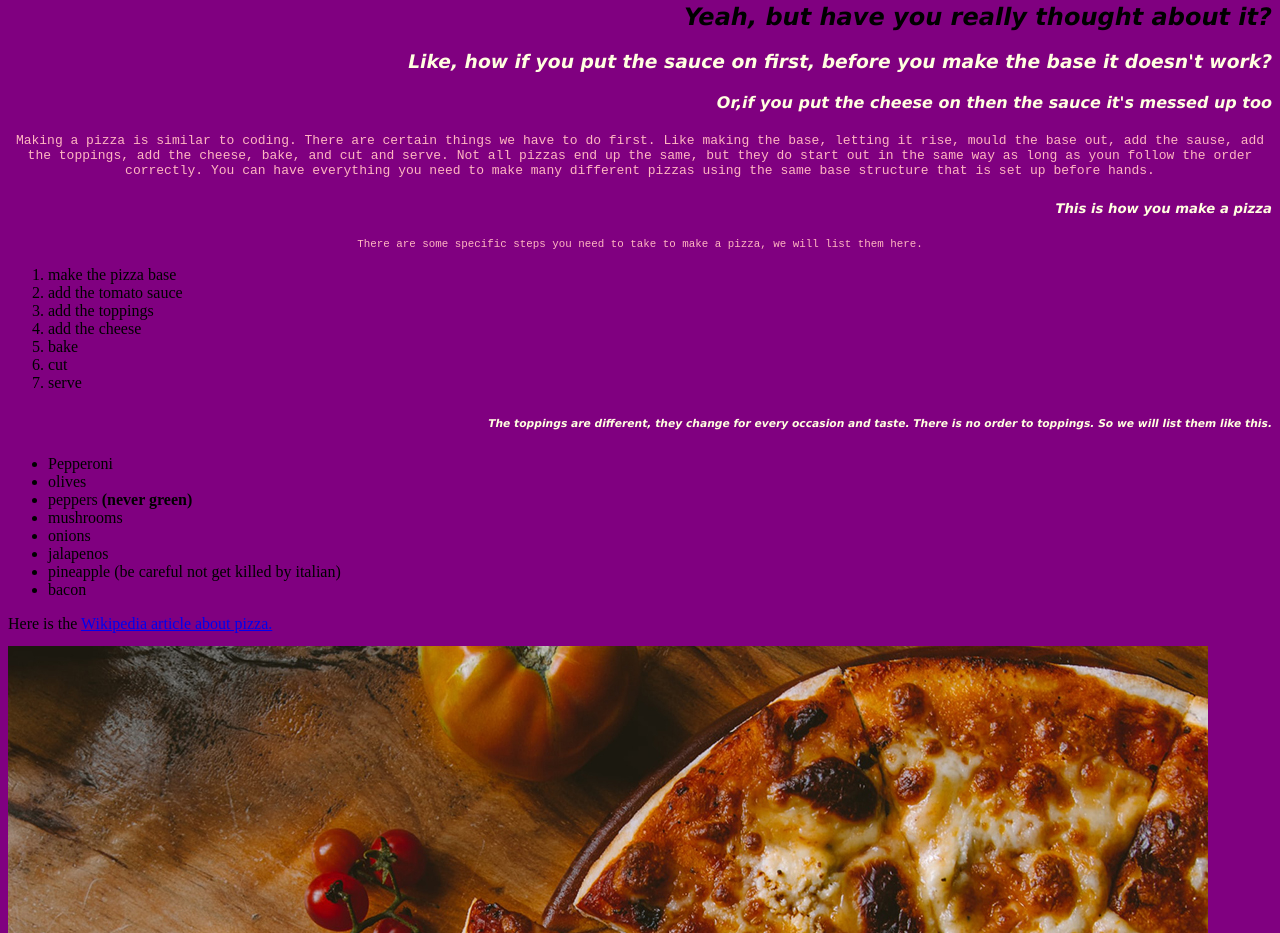
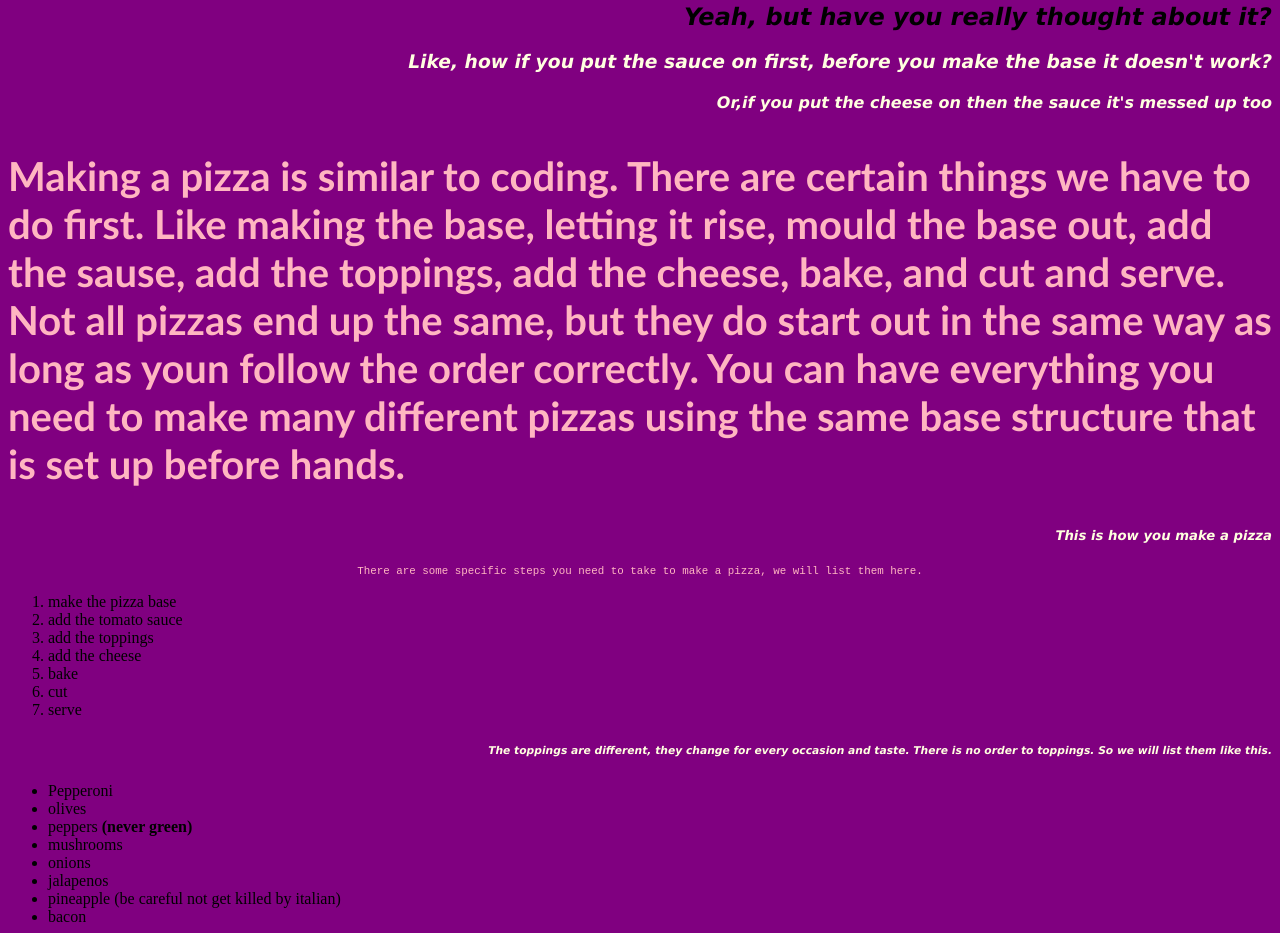
Before and after one commit to MaoH2058/wk2-ws, a plain HTML site: page index.html in a window 1280 px wide. Shown: the part 873-1806 px from the top of the page. Drawn offline with Linux system fonts and the light colour scheme.

Commit message:
wk2+3 tasks

```diff
--- a/index.html
+++ b/index.html
@@ -16,7 +16,7 @@
     <h3>Like, how if you put the sauce on first, before you make the base it doesn't work?</h3>
     <h4>Or,if you put the cheese on then the sauce it's messed up too</h4>
 <!-- Add some copy here -->
-    <p>Making a pizza is similar to coding. There are certain things we have to
+    <p class="special">Making a pizza is similar to coding. There are certain things we have to
         do first. Like making the base, letting it rise, mould the base out,
         add the sause, add the toppings, add the cheese, bake, and cut and serve.
         Not all pizzas end up the same, but they do start out in the same way
--- a/styles.css
+++ b/styles.css
@@ -25,3 +25,11 @@ h1 {
 h2{
     color: black;
 }
+
+.special {
+    font-family: 'Gill Sans', 'Gill Sans MT', Calibri, 'Trebuchet MS', sans-serif;
+    font-weight: bold;
+    font-size: 40px;
+    text-align: left;
+
+}
```
